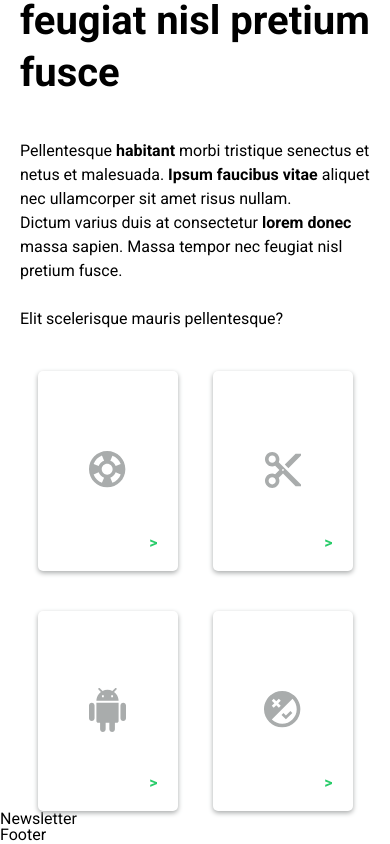
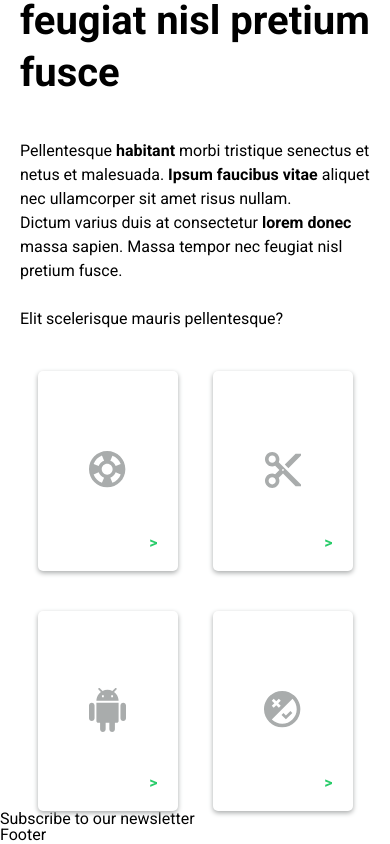
Before and after one commit to MaksMalik/FutureOne, a React (Create React App) app: page / in a window 390 px wide. Shown: the part 2354-3198 px from the top of the page. Built offline with nearby package versions, Linux system fonts and the light colour scheme.

Commit message:
add more breakpointes, add component more info

```diff
--- a/src/Components/Newsletter/Newsletter.css
+++ b/src/Components/Newsletter/Newsletter.css
@@ -0,0 +1,4 @@
+.Newsletter {
+  background-color: #29CC6A;
+  height: 300px;
+}
--- a/src/Components/Newsletter/Newsletter.js
+++ b/src/Components/Newsletter/Newsletter.js
@@ -2,6 +2,12 @@ import React from 'react'
 
 export default function Newsletter() {
   return (
-    <div>Newsletter</div>
+    <>
+      <div className='Newsletter'>
+        <div className='Newsletter__title'>Subscribe to our newsletter</div>
+
+      </div>
+
+    </>
   )
 }
```
